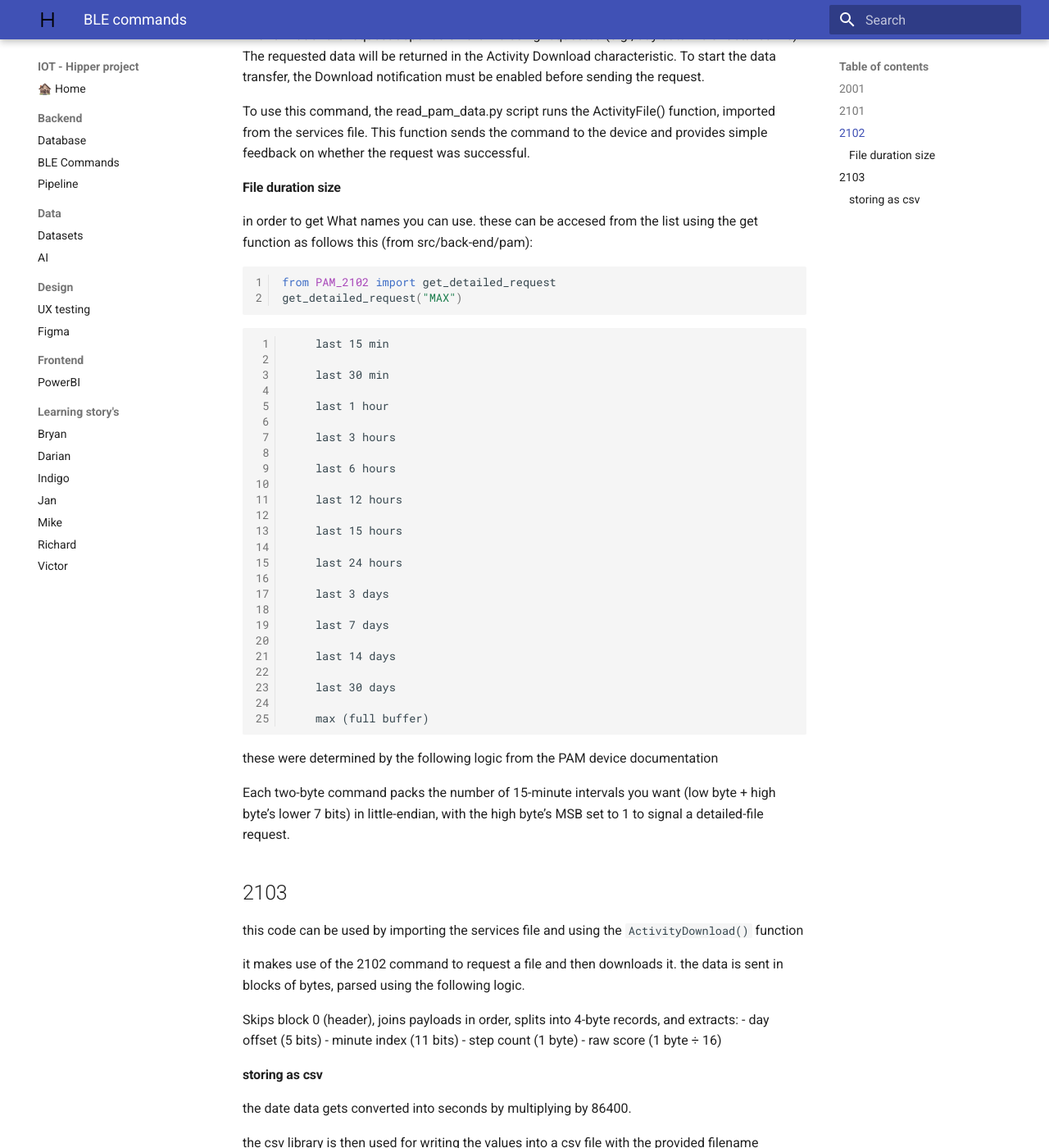
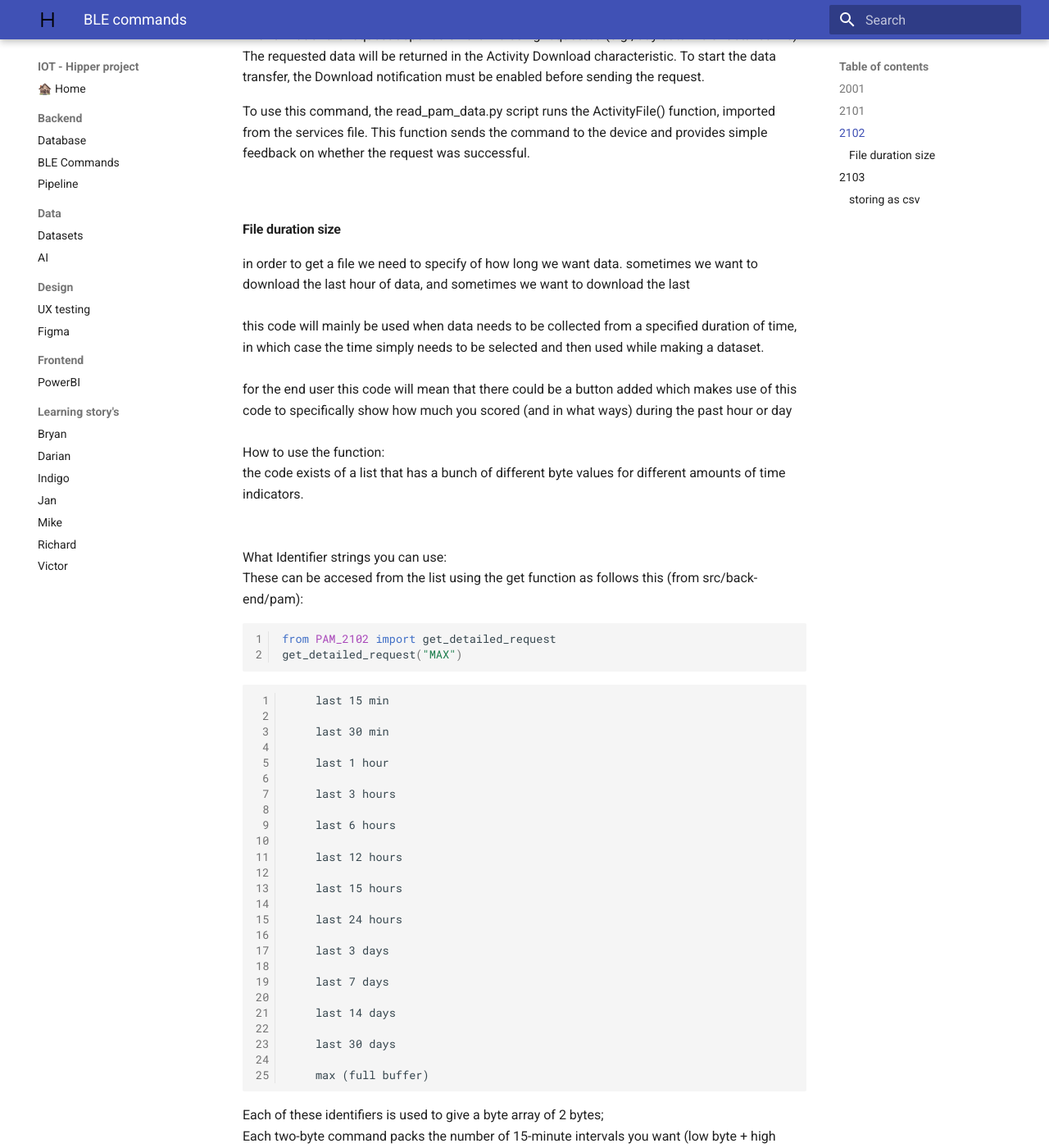
Before and after one commit to Vic-Warden/Digital-Life-Hipper-Monitoring, an MkDocs documentation site: the page built from docs/backend/bleCommands.md, in a window 1280 px wide and 1400 px high, scrolled down 1443 px. Shown: the whole window at 82% size. Built offline with MkDocs 1.6.1 and Material for MkDocs 9.7.7, drawn with Linux system fonts in a browser that asks for light colours; some of the changed text lies outside the part shown.

Commit message:
made documentation for both the end user and programmers

`````diff
--- a/docs/backend/bleCommands.md
+++ b/docs/backend/bleCommands.md
@@ -49,12 +49,23 @@ To start the data transfer, the Download notification must be enabled before sen
 To use this command, the read_pam_data.py script runs the ActivityFile() function,
 imported from the services file. This function sends the command to the device and provides
 simple feedback on whether the request was successful.
-
+<br>
+<br>
+<br>
 #### File duration size
-in order to get
-What names you can use.
-these can be accesed from the list using the get function as follows this (from src/back-end/pam):
-
+in order to get a file we need to specify of how long we want data. sometimes we want to download the last hour of data, and sometimes we want to download the last
+<br><br>
+this code will mainly be used when data needs to be collected from a specified duration of time, in which case the time simply needs to be selected and then used while making a dataset.<br>
+<br>
+for the end user this code will mean that there could be a button added which makes use of this code to specifically show how much you scored (and in what ways) during the past hour or day
+<br>
+<br>
+How to use the function:<br>
+the code exists of a list that has a bunch of different byte values for different amounts of time indicators.<br>
+<br>
+<br>
+What Identifier strings you can use:<br>
+These can be accesed from the list using the get function as follows this (from src/back-end/pam):
 ````python
 from PAM_2102 import get_detailed_request
 get_detailed_request("MAX")
@@ -88,11 +99,12 @@ get_detailed_request("MAX")
 
     max (full buffer)
 ````
-these were determined by the following logic from the PAM device documentation
-
+Each of these identifiers is used to give a byte array of 2 bytes;<br>
 Each two-byte command packs the number of 15-minute intervals you want (low byte + high byte’s lower 7 bits) in little-endian,
 with the high byte’s MSB set to 1 to signal a detailed-file request.
-
+<br>
+these bytes were determined by the following logic from the PAM device documentation provided by Michel Oey from Hipper Therapeutics
+<br><br>use this logic to add a new identifier to the list if needed
 
 ## 2103
 
`````
